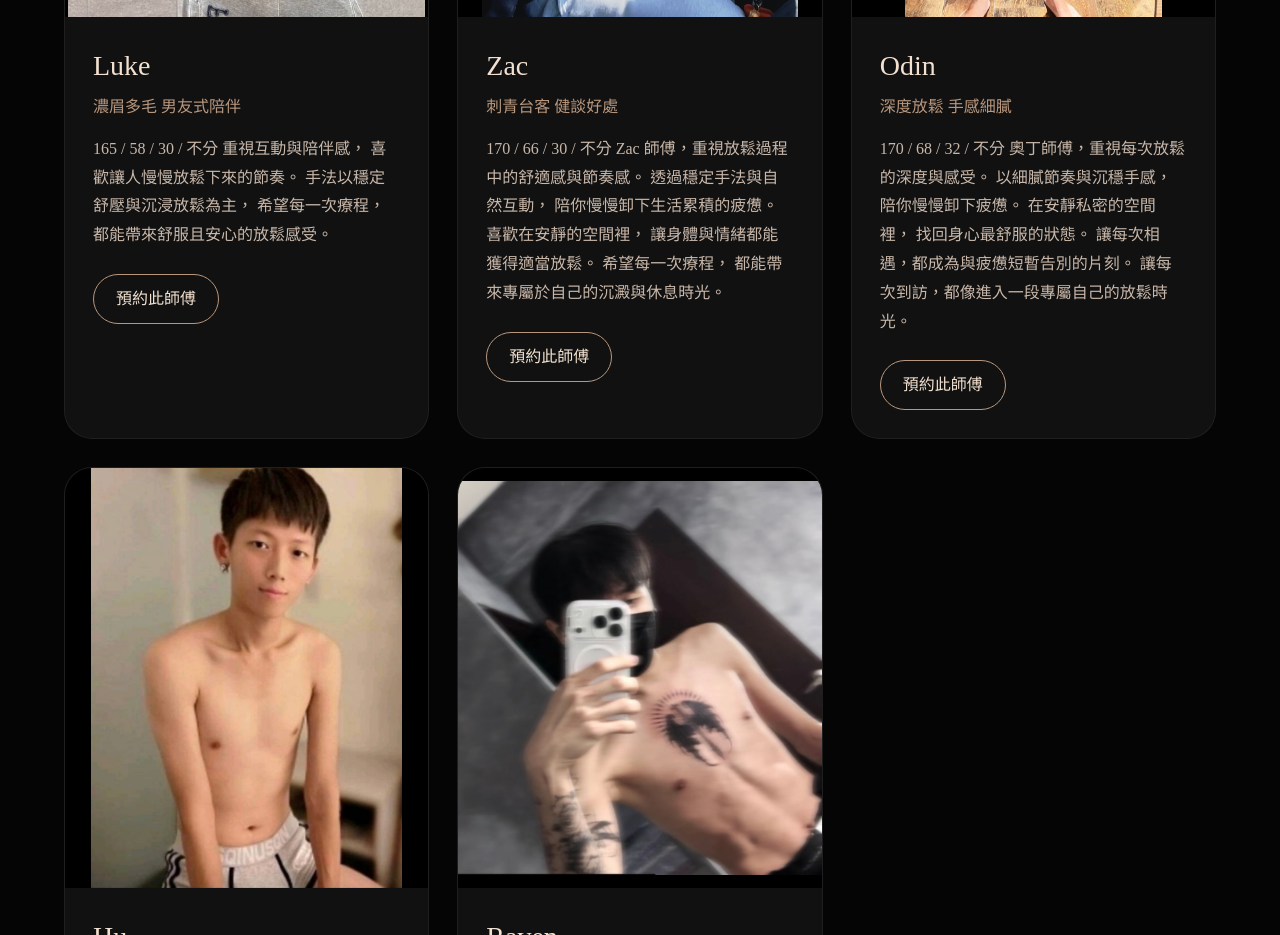
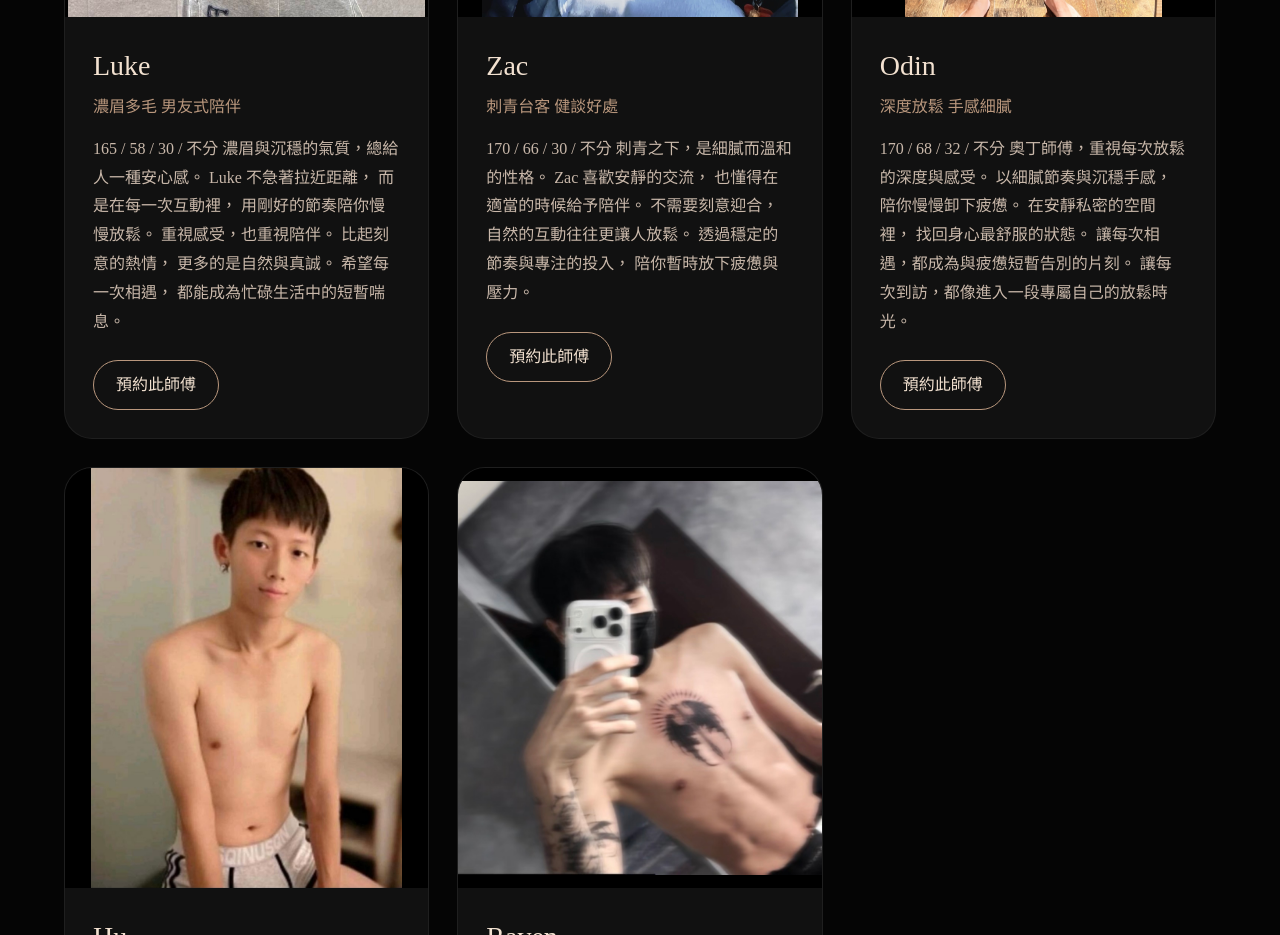
Before and after one commit to profoundroomkh/profound-room, a Next.js app: page / in a window 1280 px wide. Shown: the part 3180-4115 px from the top of the page. Built offline with nearby package versions, Linux system fonts and the light colour scheme.

Commit message:
Update page.js

```diff
--- a/app/page.js
+++ b/app/page.js
@@ -28,12 +28,19 @@ useEffect(() => {
     specialty: "濃眉多毛 男友式陪伴",
     intro: `165 / 58 / 30 / 不分
 
-重視互動與陪伴感，
-喜歡讓人慢慢放鬆下來的節奏。
+濃眉與沉穩的氣質，總給人一種安心感。
 
-手法以穩定舒壓與沉浸放鬆為主，
-希望每一次療程，
-都能帶來舒服且安心的放鬆感受。`,
+Luke 不急著拉近距離，
+而是在每一次互動裡，
+用剛好的節奏陪你慢慢放鬆。
+
+重視感受，也重視陪伴。
+
+比起刻意的熱情，
+更多的是自然與真誠。
+
+希望每一次相遇，
+都能成為忙碌生活中的短暫喘息。`,
     images: [
       "/images/therapist-luke.jpg",
       "/images/therapist-luke-2.jpg",
@@ -47,14 +54,16 @@ useEffect(() => {
   specialty: "刺青台客 健談好處",
   intro: `170 / 66 / 30 / 不分
 
-Zac 師傅，重視放鬆過程中的舒適感與節奏感。
-透過穩定手法與自然互動，
-陪你慢慢卸下生活累積的疲憊。
+刺青之下，是細膩而溫和的性格。
 
-喜歡在安靜的空間裡，
-讓身體與情緒都能獲得適當放鬆。
-希望每一次療程，
-都能帶來專屬於自己的沉澱與休息時光。`,
+Zac 喜歡安靜的交流，
+也懂得在適當的時候給予陪伴。
+
+不需要刻意迎合，
+自然的互動往往更讓人放鬆。
+
+透過穩定的節奏與專注的投入，
+陪你暫時放下疲憊與壓力。`,
   images: [
     "/images/therapist-Zac-1.JPG",
     "/images/therapist-Zac-2.JPG",
```
